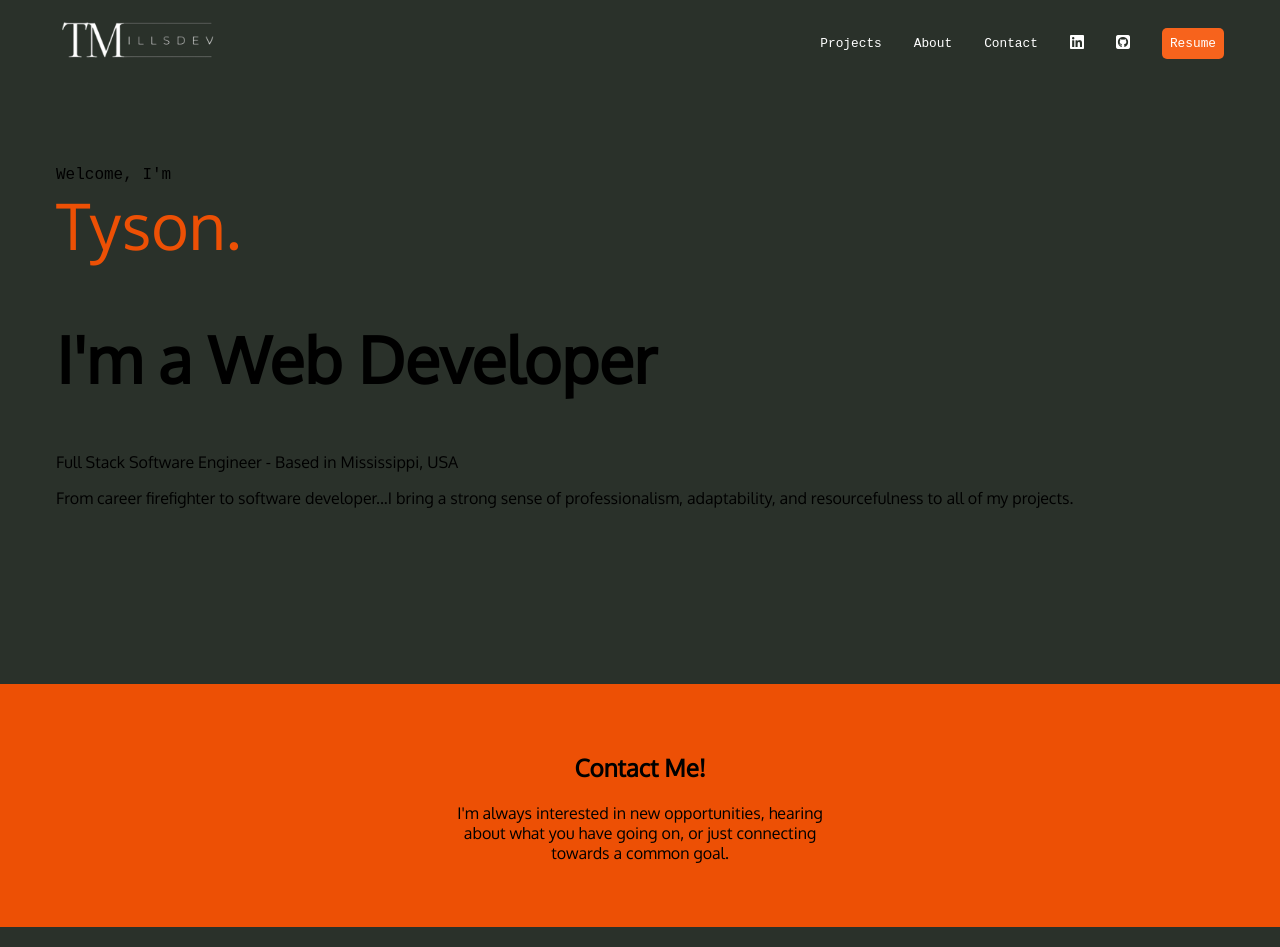
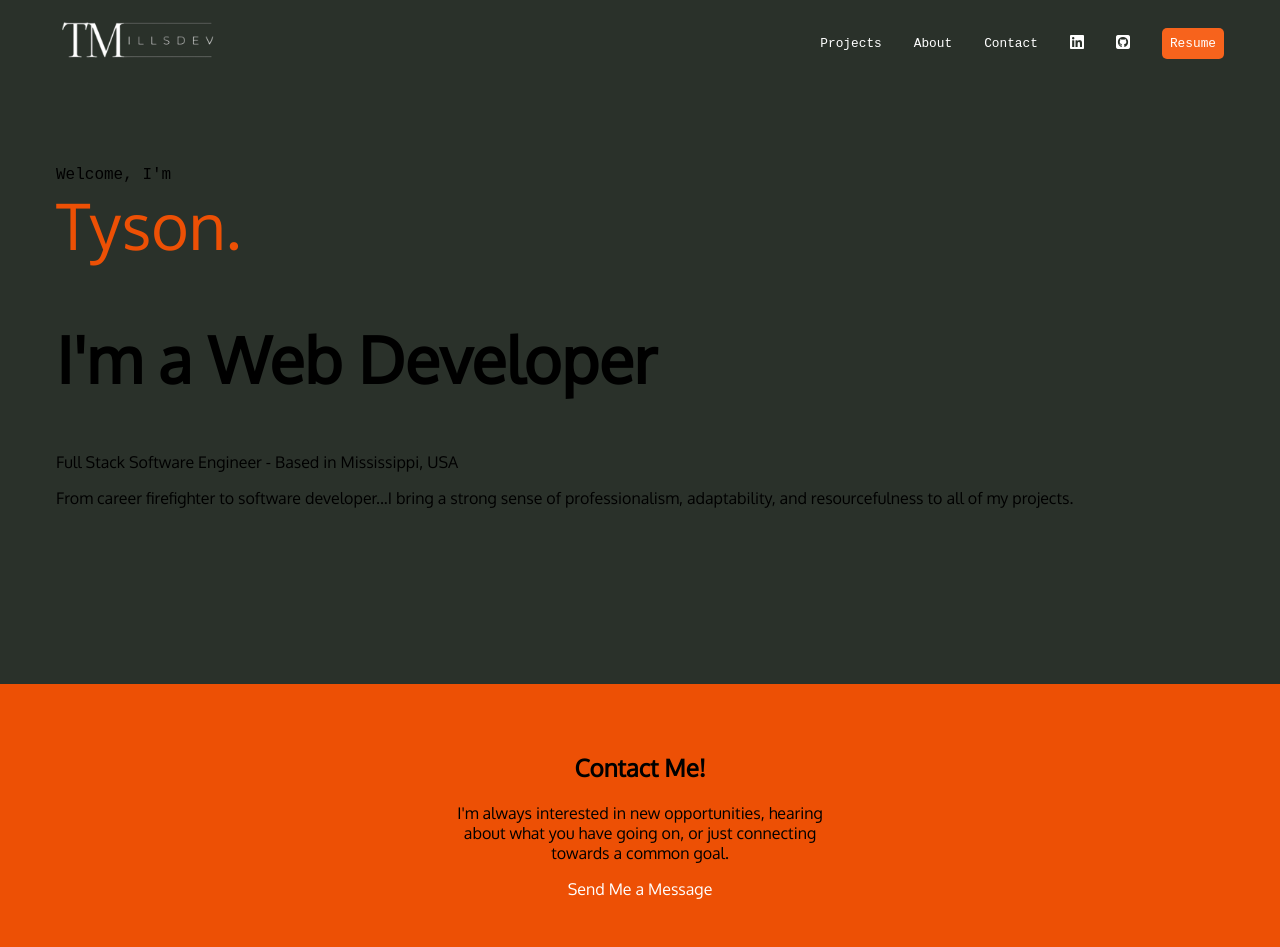
Before and after one commit to tmills5/portfolio_app, a React (Create React App) app: page /home in a window 1280 px wide. Shown: the top 947 px of the page. Built offline with nearby package versions, Linux system fonts and the light colour scheme; a web font is replaced by a local one.

Commit message:
contact link

```diff
--- a/src/components/ContactSection.js
+++ b/src/components/ContactSection.js
@@ -4,6 +4,7 @@ function ContactSection() {
       <section id="contact">
         <h2>Contact Me!</h2>
         <p>I'm always interested in new opportunities, hearing about what you have going on, or just connecting towards a common goal.</p>
+          <a href='/contact'>Send Me a Message</a>
       </section>
     </div>
 
```
